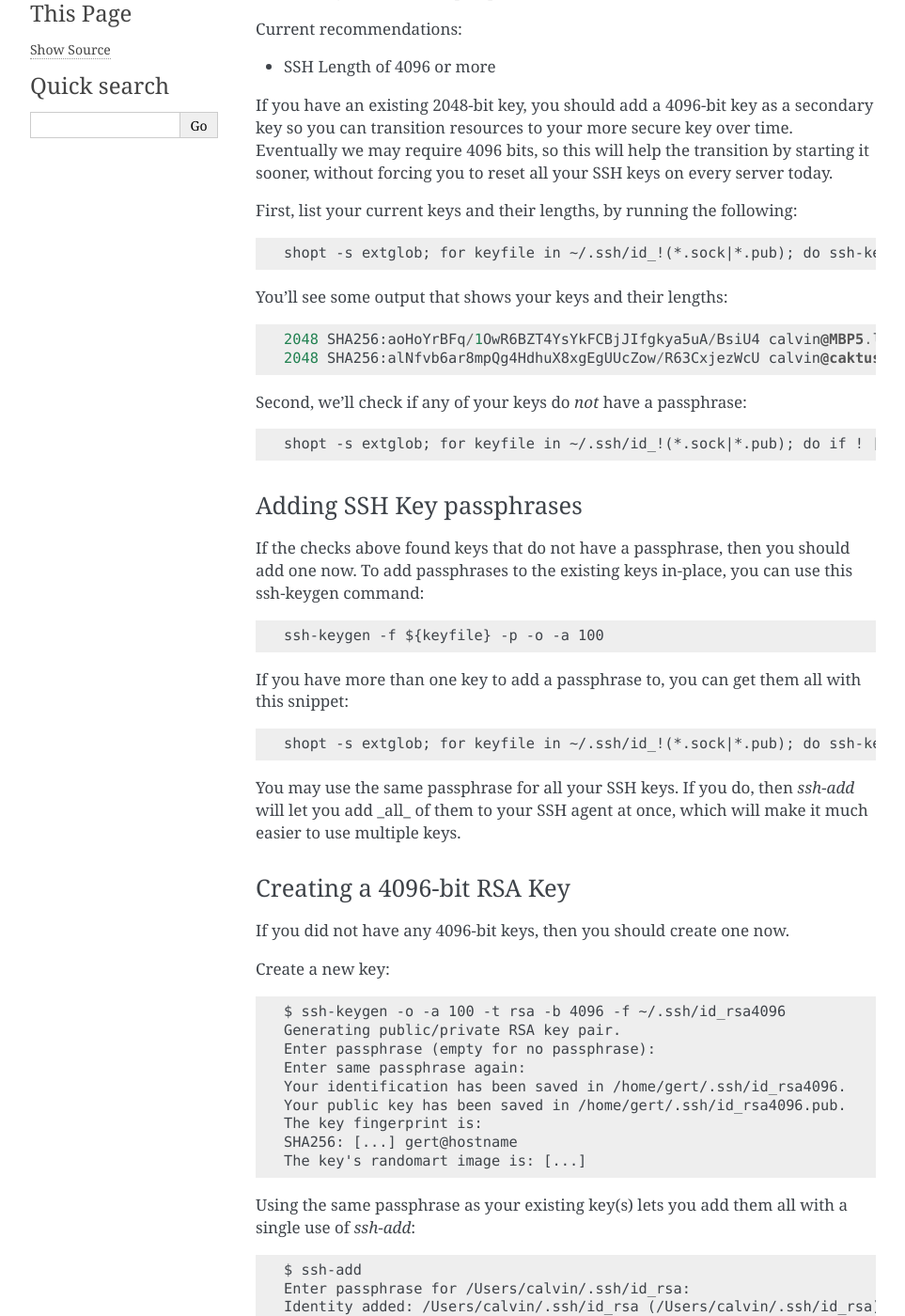
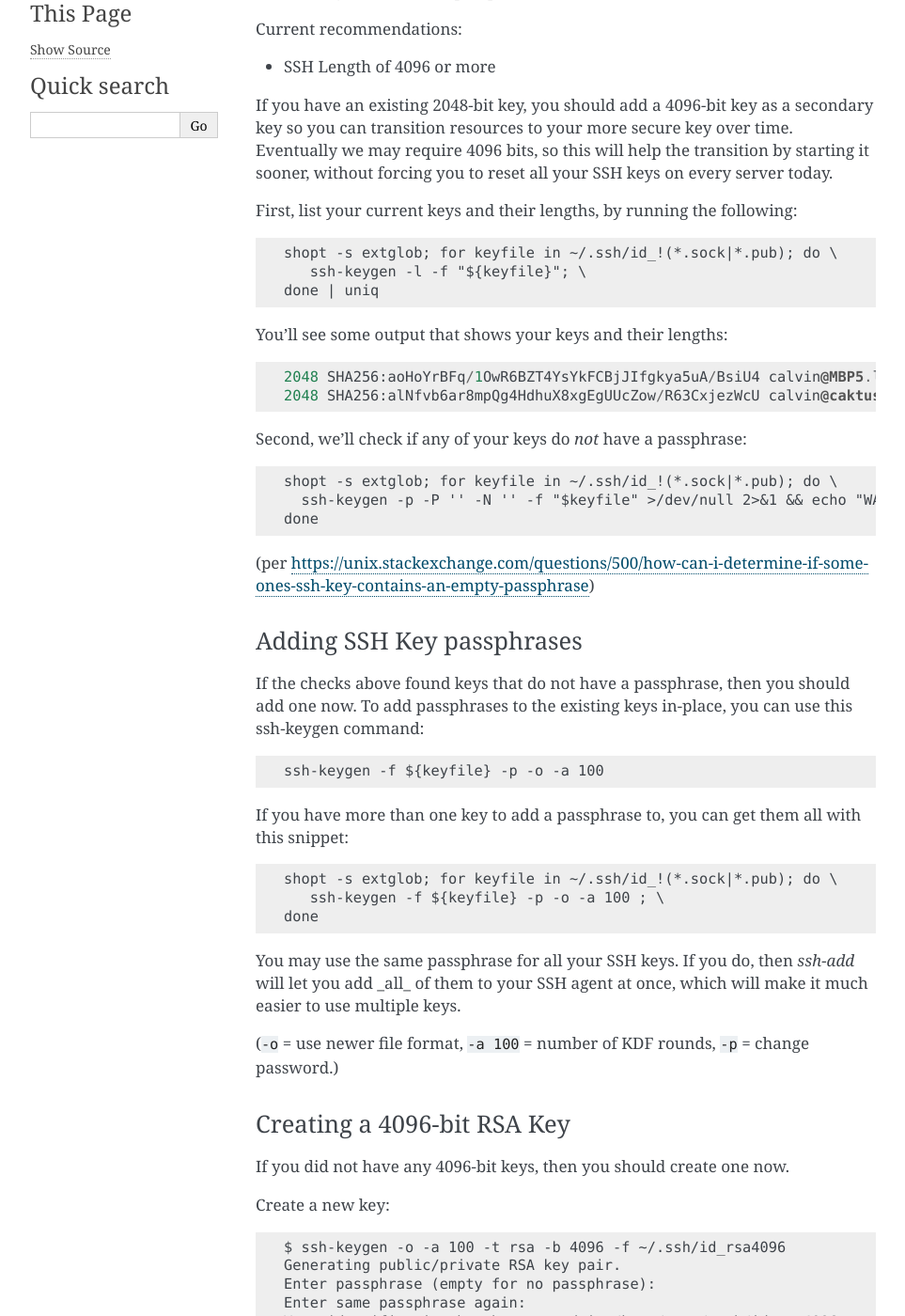
Before and after one commit to caktus/guidebook, a Sphinx documentation site: the page built from source/security.rst, in a window 1280 px wide and 1400 px high, scrolled down 374 px. Shown: the whole window at 94% size, without its empty margins (148-1111 px from the left). Built offline with Sphinx 7.4.7, drawn with Linux system fonts in a browser that asks for light colours; some of the changed text lies outside the part shown.

Commit message:
A way to check if ssh keys have passphrases that will work across file format versions

```diff
--- a/source/security.rst
+++ b/source/security.rst
@@ -24,7 +24,9 @@ keys on every server today.
 
 First, list your current keys and their lengths, by running the following::
 
-    shopt -s extglob; for keyfile in ~/.ssh/id_!(*.sock|*.pub); do ssh-keygen -l -f "${keyfile}"; done | uniq
+    shopt -s extglob; for keyfile in ~/.ssh/id_!(*.sock|*.pub); do \
+       ssh-keygen -l -f "${keyfile}"; \
+    done | uniq
 
 You'll see some output that shows your keys and their lengths::
 
@@ -33,7 +35,11 @@ You'll see some output that shows your keys and their lengths::
 
 Second, we'll check if any of your keys do *not* have a passphrase::
 
-    shopt -s extglob; for keyfile in ~/.ssh/id_!(*.sock|*.pub); do if ! [[ $(grep 'Proc-Type: 4,ENCRYPTED' ${keyfile}) ]]; then echo "${keyfile} not encrypted"'!' ; fi ; done
+    shopt -s extglob; for keyfile in ~/.ssh/id_!(*.sock|*.pub); do \
+      ssh-keygen -p -P '' -N '' -f "$keyfile" >/dev/null 2>&1 && echo "WARNING: $keyfile has no passphrase"; \
+    done
+
+(per https://unix.stackexchange.com/questions/500/how-can-i-determine-if-someones-ssh-key-contains-an-empty-passphrase)
 
 Adding SSH Key passphrases
 --------------------------
@@ -44,10 +50,15 @@ If the checks above found keys that do not have a passphrase, then you should ad
 
 If you have more than one key to add a passphrase to, you can get them all with this snippet::
 
-    shopt -s extglob; for keyfile in ~/.ssh/id_!(*.sock|*.pub); do ssh-keygen -f ${keyfile} -p -o -a 100 ; fi ; done
+    shopt -s extglob; for keyfile in ~/.ssh/id_!(*.sock|*.pub); do \
+       ssh-keygen -f ${keyfile} -p -o -a 100 ; \
+    done
 
 You may use the same passphrase for all your SSH keys. If you do, then `ssh-add` will let you add _all_ of them to your
 SSH agent at once, which will make it much easier to use multiple keys.
+
+(``-o`` = use newer file format, ``-a 100`` = number of KDF rounds,
+``-p`` = change password.)
 
 Creating a 4096-bit RSA Key
 ----------------------------
@@ -66,9 +77,13 @@ Create a new key::
     SHA256: [...] gert@hostname
     The key's randomart image is: [...]
 
-Using the same passphrase as your existing key(s) lets you add them all with a single use of `ssh-add`::
+Using the same passphrase as your existing key(s) lets you add them all with a single use of `ssh-add`.
+If all your keys are named
+~/.ssh/id_rsa, ~/.ssh/id_dsa, ~/.ssh/id_ecdsa, ~/.ssh/id_ed25519 or ~/.ssh/identity,
+you can just use ``ssh-add`` with no arguments.  Otherwise, you'll need to specify the
+key files you want to add::
 
-    $ ssh-add
+    $ shopt -s extglob; ssh-add ~/.ssh/id_!(*.sock|*.pub)
     Enter passphrase for /Users/calvin/.ssh/id_rsa:
     Identity added: /Users/calvin/.ssh/id_rsa (/Users/calvin/.ssh/id_rsa)
     Identity added: /Users/calvin/.ssh/id_ed25519 (calvin@172-20-0-91.caktus.lan)
```
